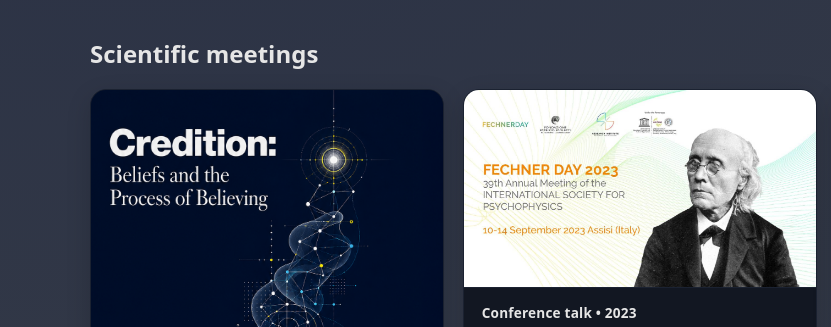
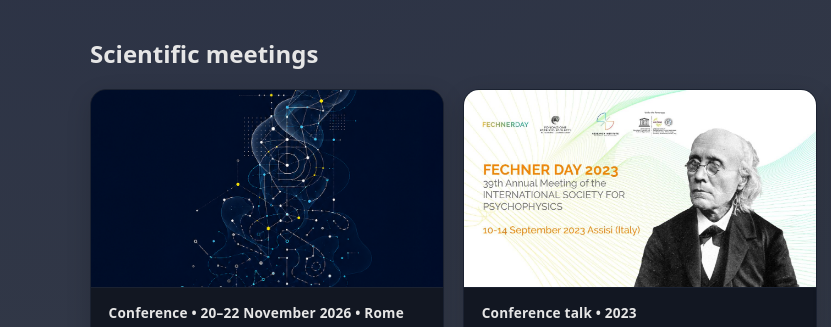
Before and after one commit to SteLasap84/beholderlab, a plain HTML site: page media.html in a window 1280 px wide. Shown: the part 188-515 px from the top of the page, 0-831 px from the left. Drawn offline with Linux system fonts and the light colour scheme.

Commit message:
Balance Credition poster card image
Co-authored-by: Copilot <223556219+Copilot@users.noreply.github.com>

```diff
--- a/assets/styles.css
+++ b/assets/styles.css
@@ -379,11 +379,6 @@ body{
   }
 }
 
-.media-card-image-poster{
-  aspect-ratio: 2 / 3;
-  object-fit: contain;
-}
-
 .media-card-link{
   text-decoration: none;
   color: inherit;
--- a/media.html
+++ b/media.html
@@ -49,7 +49,7 @@
   <div class="media-cards">
 
     <a class="media-card media-card-link" href="https://credition.uni-graz.at/en/credition/latest-news/" target="_blank" rel="noopener noreferrer">
-      <img src="/assets/credition.png" alt="Credition: Beliefs and the Process of Believing conference poster, 20–22 November 2026" class="media-card-image media-card-image-poster">
+      <img src="/assets/credition.png" alt="Credition: Beliefs and the Process of Believing conference poster, 20–22 November 2026" class="media-card-image">
       <div class="media-card-content">
         <p class="media-card-meta">Conference • 20–22 November 2026 • Rome</p>
         <h3>Credition: Beliefs and the Process of Believing</h3>
```
